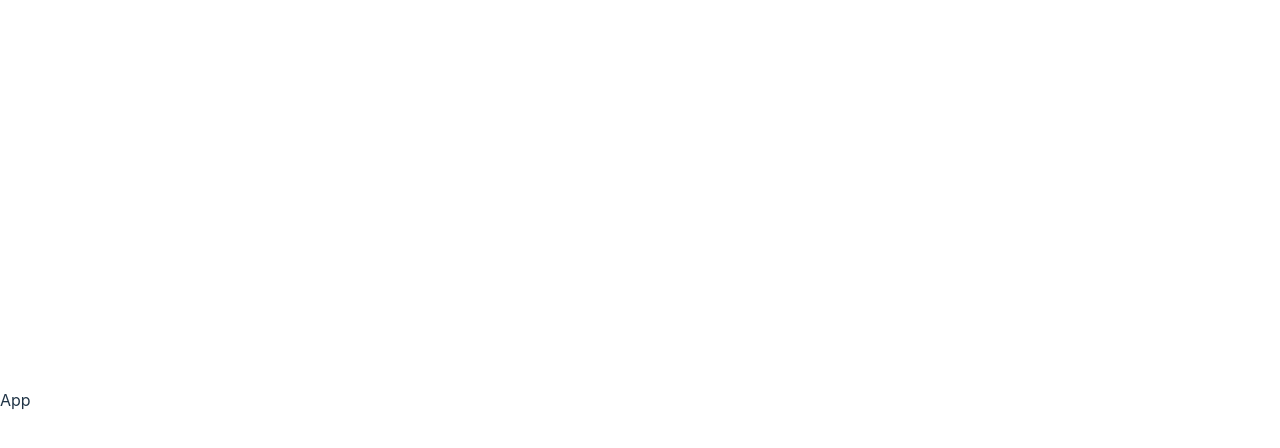
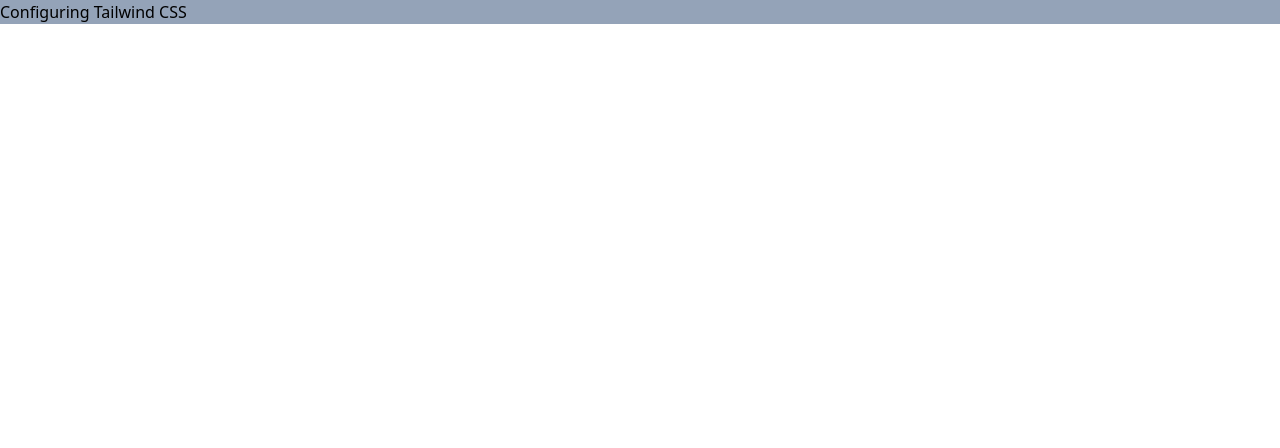
Before and after one commit to dwitatwa/kanban-board, a React (Vite) app: page / in a window 1280 px wide. Shown: the top 448 px of the page. Built offline with nearby package versions, Linux system fonts and the light colour scheme.

Commit message:
setup tailwind css

```diff
--- a/package.json
+++ b/package.json
@@ -16,6 +16,9 @@
     "@types/react": "^18.0.17",
     "@types/react-dom": "^18.0.6",
     "@vitejs/plugin-react": "^2.1.0",
+    "autoprefixer": "^10.4.8",
+    "postcss": "^8.4.16",
+    "tailwindcss": "^3.1.8",
     "vite": "^3.1.0"
   }
 }
--- /dev/null
+++ b/postcss.config.cjs
@@ -0,0 +1,6 @@
+module.exports = {
+  plugins: {
+    tailwindcss: {},
+    autoprefixer: {},
+  },
+}
--- a/src/App.css
+++ /dev/null
@@ -1,41 +0,0 @@
-#root {
-  max-width: 1280px;
-  margin: 0 auto;
-  padding: 2rem;
-  text-align: center;
-}
-
-.logo {
-  height: 6em;
-  padding: 1.5em;
-  will-change: filter;
-}
-.logo:hover {
-  filter: drop-shadow(0 0 2em #646cffaa);
-}
-.logo.react:hover {
-  filter: drop-shadow(0 0 2em #61dafbaa);
-}
-
-@keyframes logo-spin {
-  from {
-    transform: rotate(0deg);
-  }
-  to {
-    transform: rotate(360deg);
-  }
-}
-
-@media (prefers-reduced-motion: no-preference) {
-  a:nth-of-type(2) .logo {
-    animation: logo-spin infinite 20s linear;
-  }
-}
-
-.card {
-  padding: 2em;
-}
-
-.read-the-docs {
-  color: #888;
-}
--- a/src/App.jsx
+++ b/src/App.jsx
@@ -4,7 +4,7 @@
 function App() {
   const [count, setCount] = useState(0);
 
-  return <div className="App">App</div>;
+  return <div className="bg-slate-400">Configuring Tailwind CSS</div>;
 }
 
 export default App;
--- a/src/index.css
+++ b/src/index.css
@@ -1,70 +1,3 @@
-:root {
-  font-family: Inter, Avenir, Helvetica, Arial, sans-serif;
-  font-size: 16px;
-  line-height: 24px;
-  font-weight: 400;
-
-  color-scheme: light dark;
-  color: rgba(255, 255, 255, 0.87);
-  background-color: #242424;
-
-  font-synthesis: none;
-  text-rendering: optimizeLegibility;
-  -webkit-font-smoothing: antialiased;
-  -moz-osx-font-smoothing: grayscale;
-  -webkit-text-size-adjust: 100%;
-}
-
-a {
-  font-weight: 500;
-  color: #646cff;
-  text-decoration: inherit;
-}
-a:hover {
-  color: #535bf2;
-}
-
-body {
-  margin: 0;
-  display: flex;
-  place-items: center;
-  min-width: 320px;
-  min-height: 100vh;
-}
-
-h1 {
-  font-size: 3.2em;
-  line-height: 1.1;
-}
-
-button {
-  border-radius: 8px;
-  border: 1px solid transparent;
-  padding: 0.6em 1.2em;
-  font-size: 1em;
-  font-weight: 500;
-  font-family: inherit;
-  background-color: #1a1a1a;
-  cursor: pointer;
-  transition: border-color 0.25s;
-}
-button:hover {
-  border-color: #646cff;
-}
-button:focus,
-button:focus-visible {
-  outline: 4px auto -webkit-focus-ring-color;
-}
-
-@media (prefers-color-scheme: light) {
-  :root {
-    color: #213547;
-    background-color: #ffffff;
-  }
-  a:hover {
-    color: #747bff;
-  }
-  button {
-    background-color: #f9f9f9;
-  }
-}
+@tailwind base;
+@tailwind components;
+@tailwind utilities;
--- /dev/null
+++ b/tailwind.config.cjs
@@ -0,0 +1,8 @@
+/** @type {import('tailwindcss').Config} */
+module.exports = {
+  content: ["./index.html", "./src/**/*.{js,ts,jsx,tsx}"],
+  theme: {
+    extend: {},
+  },
+  plugins: [],
+};
```
Also changed, not shown: 1 other file (tests, documents, lock files or other folders).
